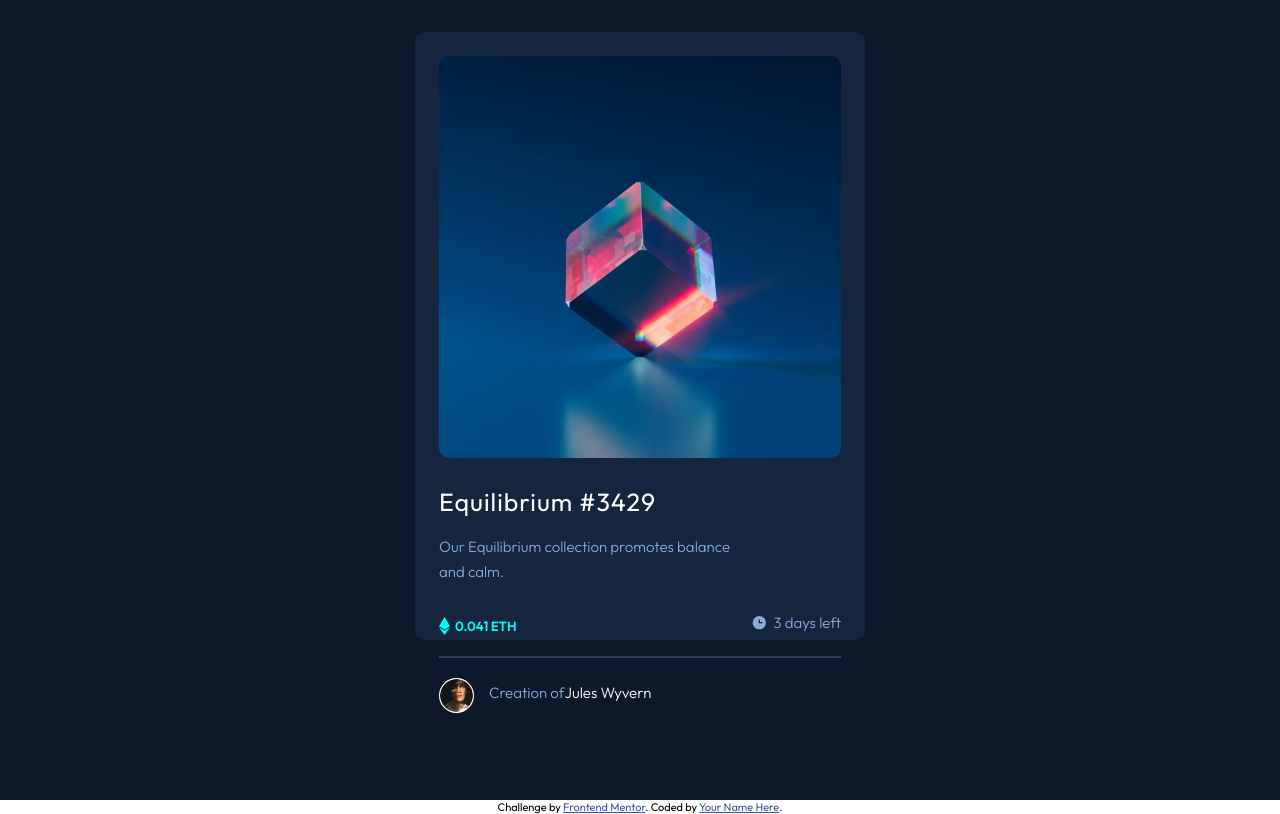
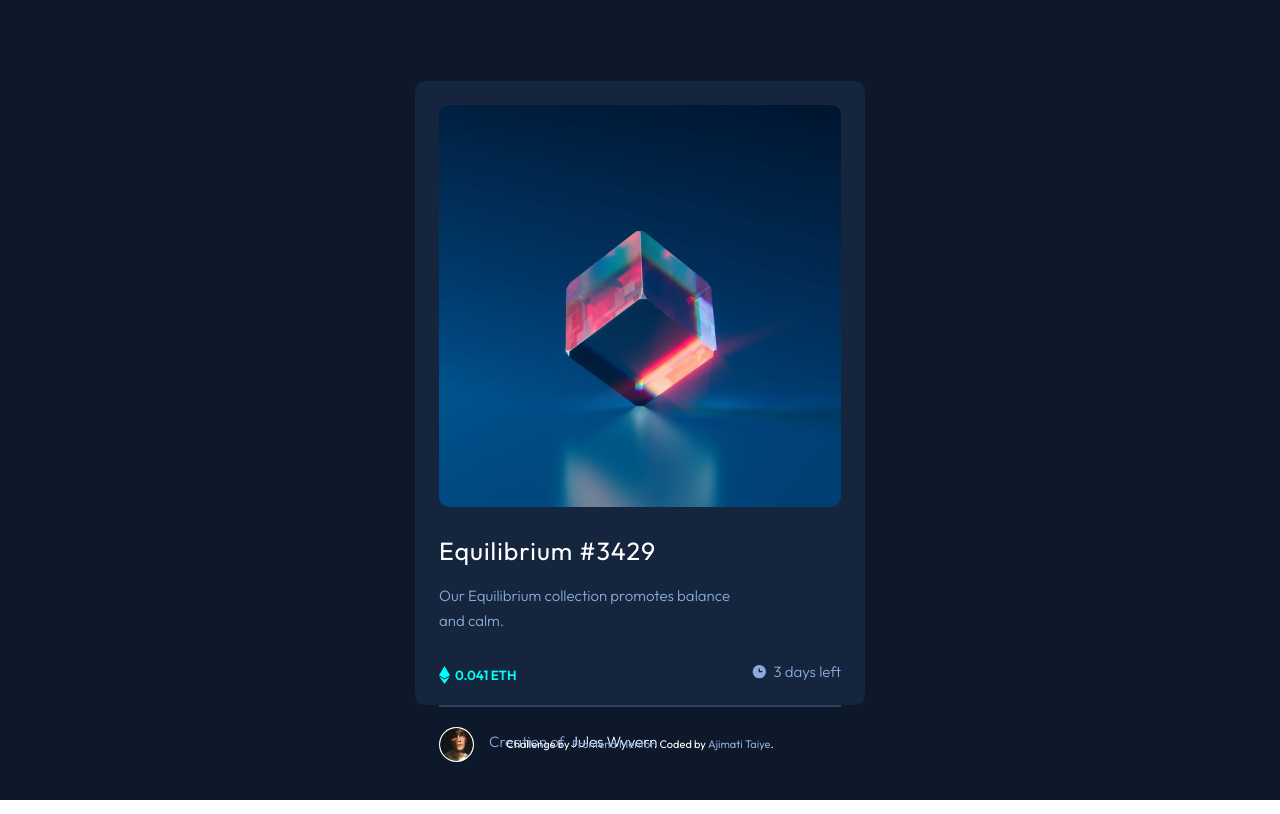
Before and after one commit to Teewaii/nft-preview-card-component, a plain HTML site: page index.html in a window 1280 px wide. Drawn offline with Linux system fonts and the light colour scheme.

Commit message:
Added .main wrapper

```diff
--- a/apps.css
+++ b/apps.css
@@ -20,31 +20,27 @@ html,body{
     font-family: 'Outfit', sans-serif;
 }
 
-.attribution {
-    font-size: 11px;
-    text-align: center;
-  }
 
-  .attribution a {
-    color: hsl(228, 45%, 44%);
-  }
-
+.main{
+    background-color: var(--VeryDarkBlueMainBG);
+}
   .container{
     display:flex;
     justify-content: center;
-    background-color: var(--VeryDarkBlueMainBG);
+    flex-direction: column;
+    align-items: center;
     width: 100%;
     height: 100vh;
     padding: 2rem;
   }
 
   .card{
-
+    margin: 2rem;
     background-color: var(--VeryBarkBlueCardBG);
     padding: 1.5rem;
     border-radius: 10px;
     max-width: 450px;
-    height: 76vh;
+    height: 78vh;
 }
 
   .card p{
@@ -131,3 +127,14 @@ html,body{
 span{
     color:var(--SoftBlue) ;
 }
+
+.attribution {
+    font-size: 11px;
+    text-align: center;
+   color: var(--White);
+  }
+
+  .attribution a {
+    color:var(--SoftBlue);
+    text-decoration: none;
+  }
--- a/index.html
+++ b/index.html
@@ -11,7 +11,7 @@
 </head>
 
 <body>
-
+<div class="main">
   <div class="container">
     <div class="card">
      <div class="equilibrium"> <img src="/images/image-equilibrium.jpg" alt="equilibrium"></div>
@@ -25,15 +25,17 @@
 <hr class="line">
 
  <div class="author-info">
-  <img class="author" src="/images/image-avatar.png" alt=""><p id="authorName"><span class="author" > Creation of </span>Jules Wyvern</p>
+  <img class="author" src="/images/image-avatar.png" alt=""><p><span> Creation of </span>&nbsp Jules Wyvern</p>
 
  </div>
   </div>
-</div>
   <div class="attribution">
     Challenge by <a href="https://www.frontendmentor.io?ref=challenge" target="_blank">Frontend Mentor</a>.
-    Coded by <a href="#">Your Name Here</a>.
+    Coded by <a href="https://www.linkedin.com/in/ajimati-taiye/">Ajimati Taiye</a>.
   </div>
+</div>
+
+</div>
 </body>
 
 </html>
```
